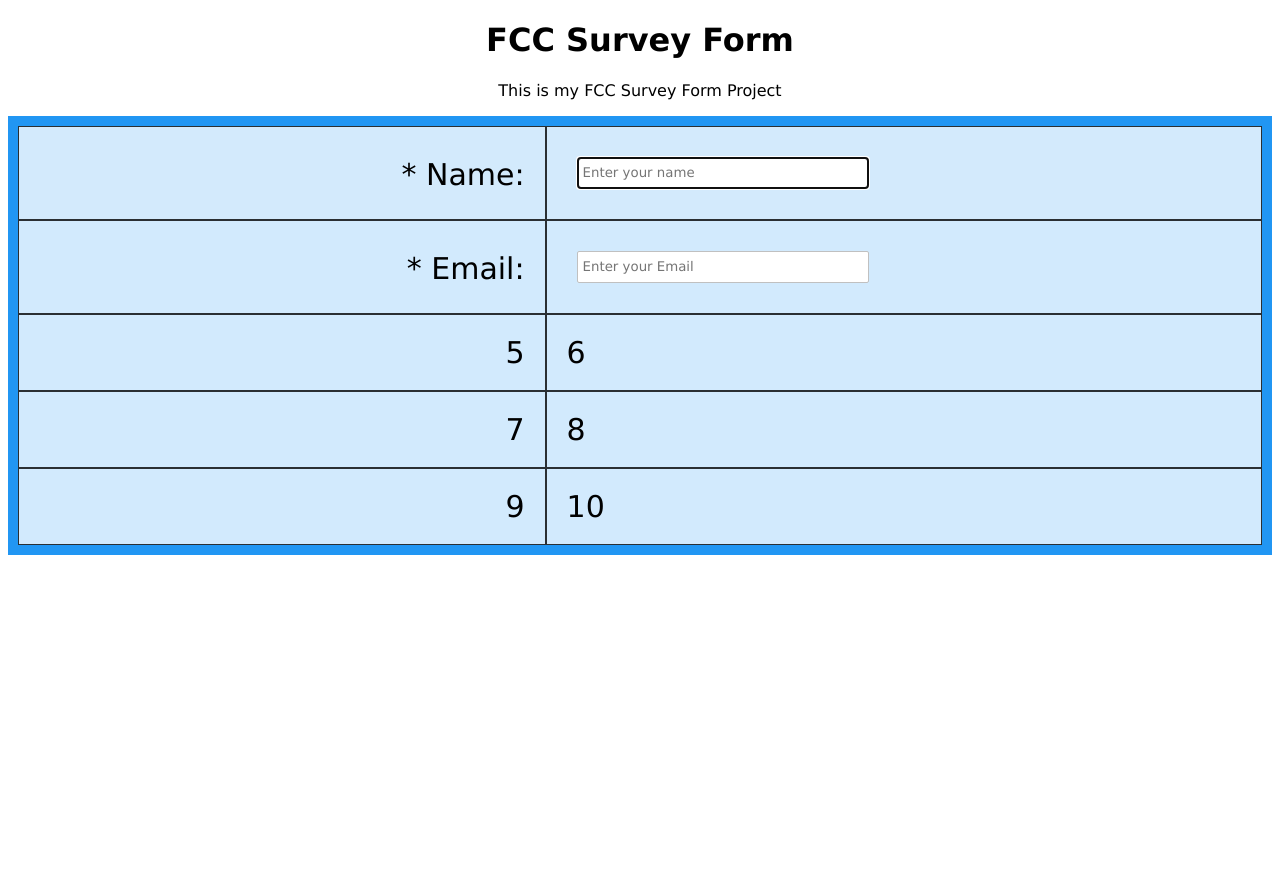
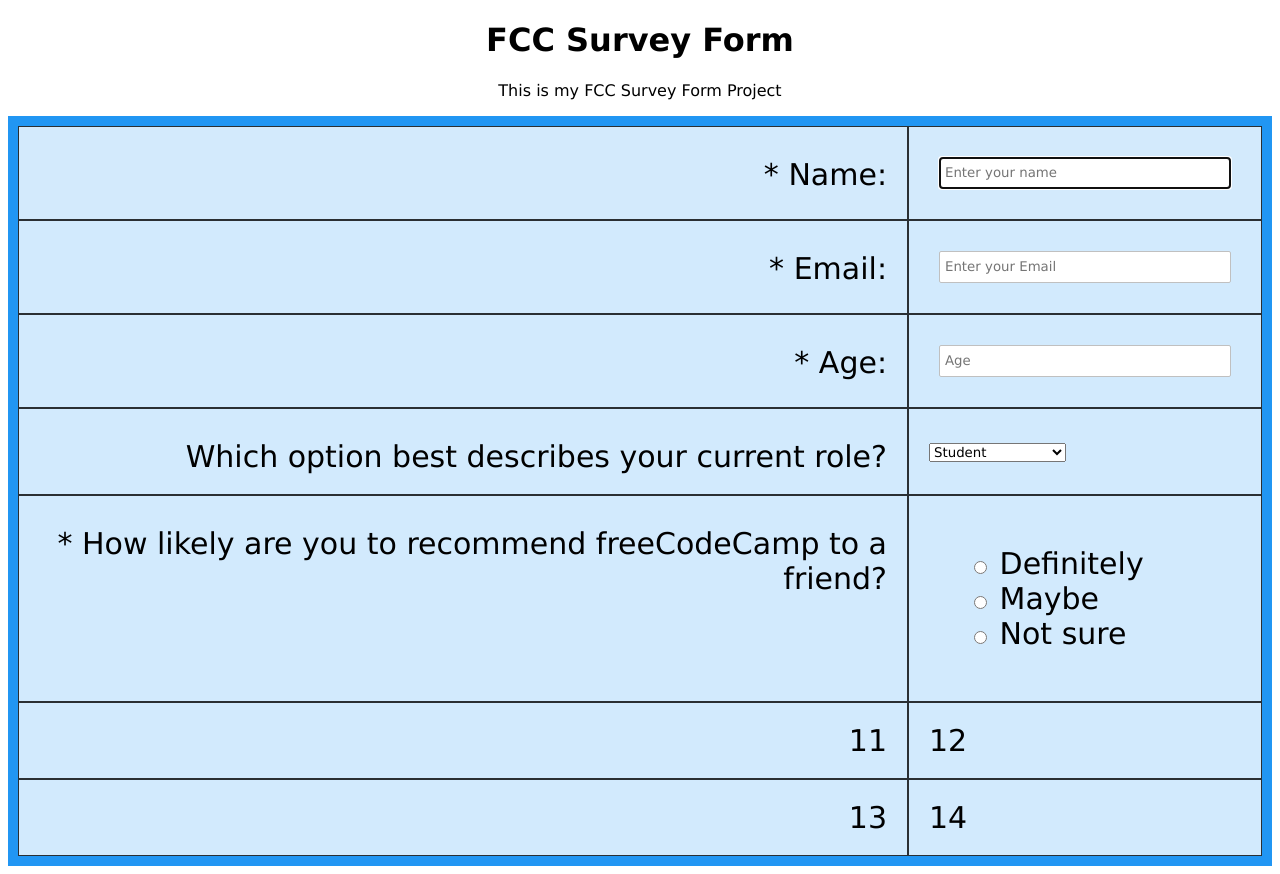
Before and after one commit to donohue76/FCC-Survey-Form, a plain HTML site: page Index.html in a window 1280 px wide. Before the commit the page ends 800 px from the top, so only its background shows below. Drawn offline with Linux system fonts and the light colour scheme.

Commit message:
completed up to radio buttons section

```diff
--- a/Index.html
+++ b/Index.html
@@ -30,12 +30,54 @@
 			  <div class="grid-item">
 			  	<input type="email" name="email" id="email" class="input-field" required="" placeholder="Enter your Email">
 			  </div>
-			  <div class="grid-item-odd">5</div>
-			  <div class="grid-item">6</div>
-			  <div class="grid-item-odd">7</div>
-			  <div class="grid-item">8</div>
-			  <div class="grid-item-odd">9</div>
-			  <div class="grid-item">10</div>
+			  <div class="grid-item-odd">
+			  	<div class="labels">
+					<label id="number-label" for="age">* Age: </label>
+				</div>
+			  </div>
+			  <div class="grid-item">
+			  	<input type="number" name="age" id="number" min="1" max="125" class="input-field" placeholder="Age">
+			  </div>
+			  <div class="grid-item-odd">
+			  	<div class="labels">
+					<label for="currentPos">Which option best describes your current role?</label>
+				</div>
+			  </div>
+			  <div class="grid-item">
+			  	<select id="dropdown" name="currentPos" class="dropdown">
+					<option disabled="" value="">Select an option</option>
+					<option value="student">Student</option>
+					<option value="job">Full Time Job</option>
+					<option value="learner">Full Time Learner</option>
+					<option value="preferNo">Prefer not to say</option>
+					<option value="other">Other</option>
+				</select>
+			  </div>
+			  <div class="grid-item-odd">
+			  	<div class="labels">
+					<label for="userRating">* How likely are you to recommend freeCodeCamp to a friend?</label>
+				</div>
+			  </div>
+			  <div class="grid-item">
+			  	<ul style="list-style: none;">
+					<li class="radio">
+						<input name="radio-buttons" value="1" type="radio" class="userRatings">
+						<label>Definitely</label>
+					</li>
+					<li class="radio">
+						<input name="radio-buttons" value="2" type="radio" class="userRatings">
+						<label>Maybe</label>
+					</li>
+					<li class="radio">
+						<input name="radio-buttons" value="3" type="radio" class="userRatings">
+						<label>Not sure</label>
+					</li>
+				</ul>
+			  </div>
+			  <div class="grid-item-odd">11</div>
+			  <div class="grid-item">12</div>
+			  <div class="grid-item-odd">13</div>
+			  <div class="grid-item">14</div>
 			</div>
 		</form>
 	</body>
```
